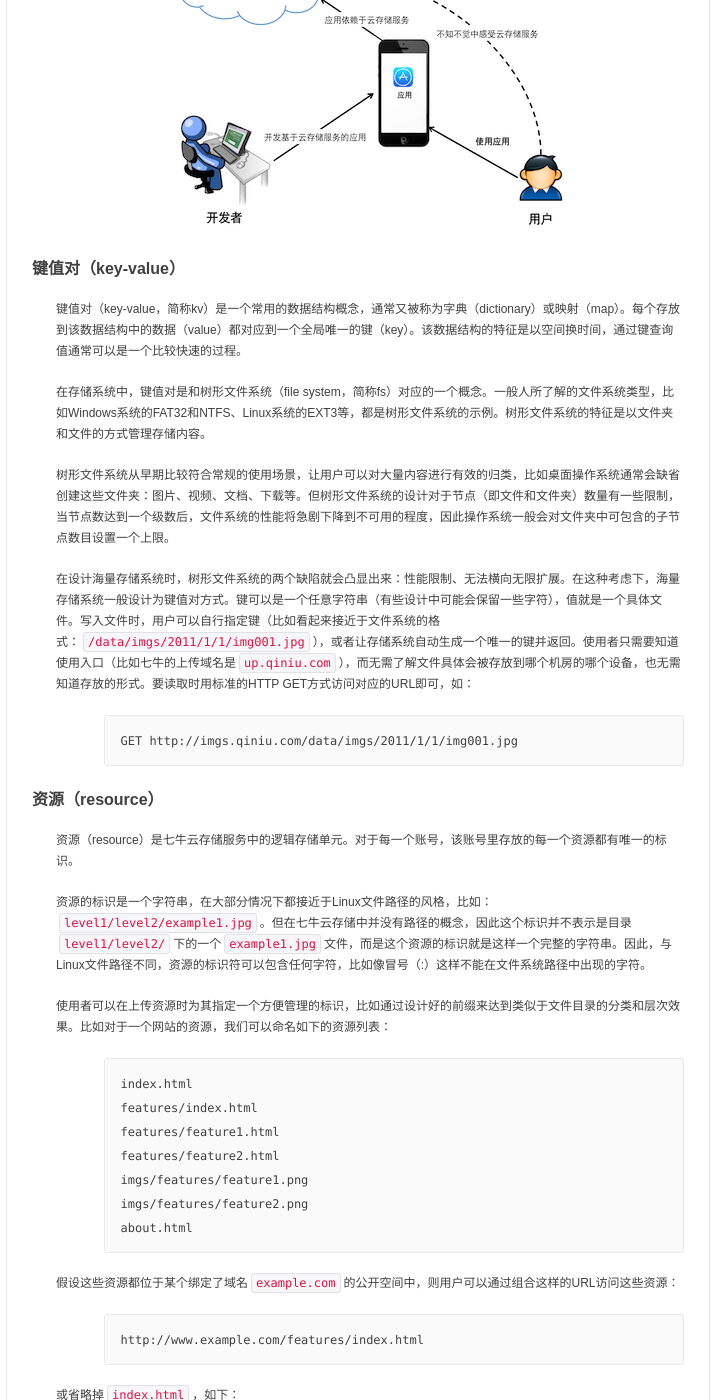
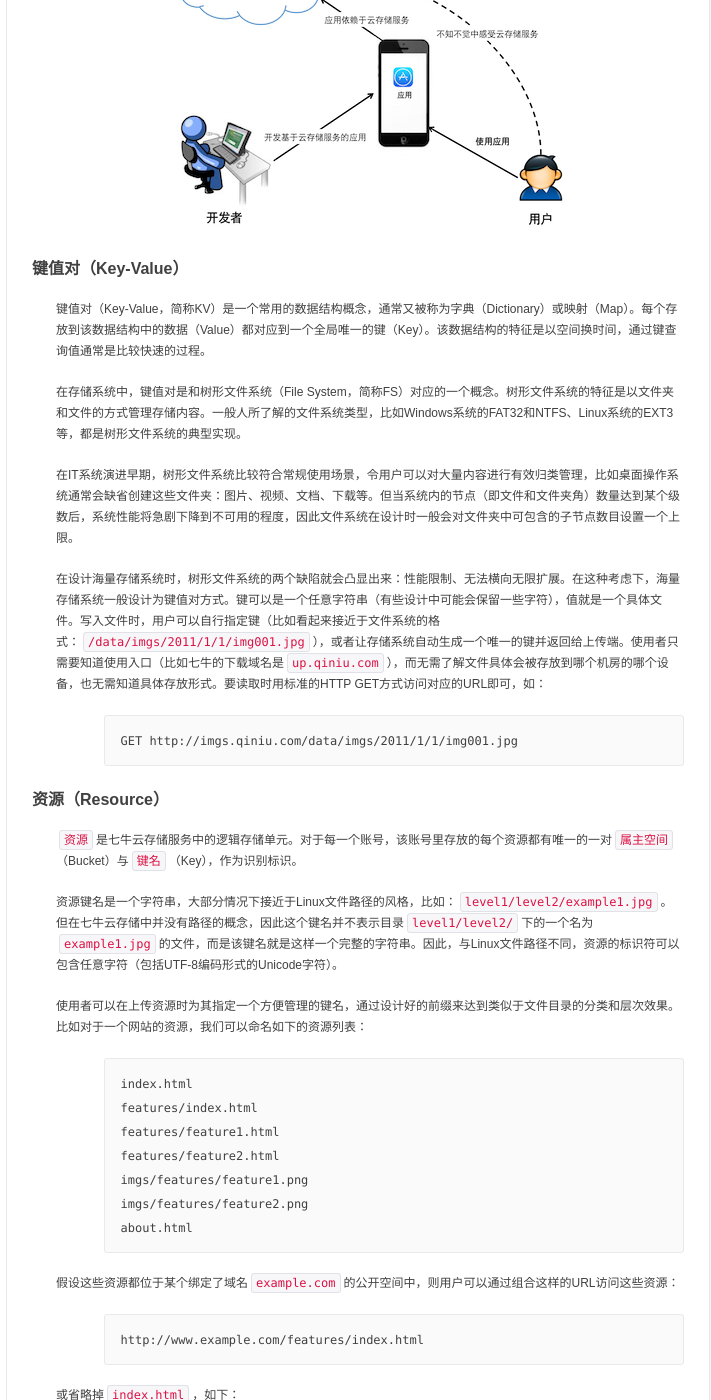
Before and after one commit to qiniu/developer.qiniu.com, a Jekyll site: the page built from docs/v6/api/overview/concepts.md, in a window 1280 px wide and 1400 px high, scrolled down 388 px. Shown: the whole window, without its empty margins (411-1122 px from the left). Built offline with Jekyll 4.4.1, drawn with Linux system fonts in a browser that asks for light colours; nearby versions of some CDN libraries; library files that are not in the unit come from our copies; some of the changed text lies outside the part shown.

Commit message:
内容修订。

````diff
--- a/docs/v6/api/overview/concepts.md
+++ b/docs/v6/api/overview/concepts.md
@@ -9,35 +9,36 @@
 <a id="user"></a>
 ## 开发者、客户、用户
 
-本文档中会经常性的提到几个角色。
+本文档中会经常提到如下几个角色。
 
-开发者是云存储服务的使用者，因此在文档中提到的客户等同于开发者。用户则是开发者所推出产品的直接使用者，也是云存储服务的间接使用者。
+开发者是云存储服务的使用者，因此在文档中提到的客户等同于开发者。
+用户则是开发者所推出产品的直接使用者，也是云存储服务的间接使用者。
 
 ![用户场景](img/usecase.png "用户场景")
 
 <a id="key-value"></a>
-## 键值对（key-value）
+## 键值对（Key-Value）
 
-键值对（key-value，简称kv）是一个常用的数据结构概念，通常又被称为字典（dictionary）或映射（map）。每个存放到该数据结构中的数据（value）都对应到一个全局唯一的键（key）。该数据结构的特征是以空间换时间，通过键查询值通常可以是一个比较快速的过程。
+键值对（Key-Value，简称KV）是一个常用的数据结构概念，通常又被称为字典（Dictionary）或映射（Map）。每个存放到该数据结构中的数据（Value）都对应到一个全局唯一的键（Key）。该数据结构的特征是以空间换时间，通过键查询值通常是比较快速的过程。
 
-在存储系统中，键值对是和树形文件系统（file system，简称fs）对应的一个概念。一般人所了解的文件系统类型，比如Windows系统的FAT32和NTFS、Linux系统的EXT3等，都是树形文件系统的示例。树形文件系统的特征是以文件夹和文件的方式管理存储内容。
+在存储系统中，键值对是和树形文件系统（File System，简称FS）对应的一个概念。树形文件系统的特征是以文件夹和文件的方式管理存储内容。一般人所了解的文件系统类型，比如Windows系统的FAT32和NTFS、Linux系统的EXT3等，都是树形文件系统的典型实现。
 
-树形文件系统从早期比较符合常规的使用场景，让用户可以对大量内容进行有效的归类，比如桌面操作系统通常会缺省创建这些文件夹：图片、视频、文档、下载等。但树形文件系统的设计对于节点（即文件和文件夹）数量有一些限制，当节点数达到一个级数后，文件系统的性能将急剧下降到不可用的程度，因此操作系统一般会对文件夹中可包含的子节点数目设置一个上限。
+在IT系统演进早期，树形文件系统比较符合常规使用场景，令用户可以对大量内容进行有效归类管理，比如桌面操作系统通常会缺省创建这些文件夹：图片、视频、文档、下载等。但当系统内的节点（即文件和文件夹角）数量达到某个级数后，系统性能将急剧下降到不可用的程度，因此文件系统在设计时一般会对文件夹中可包含的子节点数目设置一个上限。
 
-在设计海量存储系统时，树形文件系统的两个缺陷就会凸显出来：性能限制、无法横向无限扩展。在这种考虑下，海量存储系统一般设计为键值对方式。键可以是一个任意字符串（有些设计中可能会保留一些字符），值就是一个具体文件。写入文件时，用户可以自行指定键（比如看起来接近于文件系统的格式：`/data/imgs/2011/1/1/img001.jpg`），或者让存储系统自动生成一个唯一的键并返回。使用者只需要知道使用入口（比如七牛的上传域名是`up.qiniu.com`），而无需了解文件具体会被存放到哪个机房的哪个设备，也无需知道存放的形式。要读取时用标准的HTTP GET方式访问对应的URL即可，如：
+在设计海量存储系统时，树形文件系统的两个缺陷就会凸显出来：性能限制、无法横向无限扩展。在这种考虑下，海量存储系统一般设计为键值对方式。键可以是一个任意字符串（有些设计中可能会保留一些字符），值就是一个具体文件。写入文件时，用户可以自行指定键（比如看起来接近于文件系统的格式：`/data/imgs/2011/1/1/img001.jpg`），或者让存储系统自动生成一个唯一的键并返回给上传端。使用者只需要知道使用入口（比如七牛的下载域名是`up.qiniu.com`），而无需了解文件具体会被存放到哪个机房的哪个设备，也无需知道具体存放形式。要读取时用标准的HTTP GET方式访问对应的URL即可，如：
 
 ```
 GET http://imgs.qiniu.com/data/imgs/2011/1/1/img001.jpg
 ```
 
 <a id="resource"></a>
-## 资源（resource）
+## 资源（Resource）
 
-资源（resource）是七牛云存储服务中的逻辑存储单元。对于每一个账号，该账号里存放的每一个资源都有唯一的标识。
+`资源`是七牛云存储服务中的逻辑存储单元。对于每一个账号，该账号里存放的每个资源都有唯一的一对`属主空间`（Bucket）与`键名`（Key），作为识别标识。
 
-资源的标识是一个字符串，在大部分情况下都接近于Linux文件路径的风格，比如：`level1/level2/example1.jpg`。但在七牛云存储中并没有路径的概念，因此这个标识并不表示是目录`level1/level2/`下的一个`example1.jpg`文件，而是这个资源的标识就是这样一个完整的字符串。因此，与Linux文件路径不同，资源的标识符可以包含任何字符，比如像冒号（:）这样不能在文件系统路径中出现的字符。
+资源键名是一个字符串，大部分情况下接近于Linux文件路径的风格，比如：`level1/level2/example1.jpg`。但在七牛云存储中并没有路径的概念，因此这个键名并不表示目录`level1/level2/`下的一个名为`example1.jpg`的文件，而是该键名就是这样一个完整的字符串。因此，与Linux文件路径不同，资源的标识符可以包含任意字符（包括UTF-8编码形式的Unicode字符）。
 
-使用者可以在上传资源时为其指定一个方便管理的标识，比如通过设计好的前缀来达到类似于文件目录的分类和层次效果。比如对于一个网站的资源，我们可以命名如下的资源列表：
+使用者可以在上传资源时为其指定一个方便管理的键名，通过设计好的前缀来达到类似于文件目录的分类和层次效果。比如对于一个网站的资源，我们可以命名如下的资源列表：
 
 ```
 index.html
@@ -62,19 +63,19 @@
 ```
 
 <a id="bucket"></a>
-## 空间（bucket）
+## 空间（Bucket）
 
-空间是资源的管理单位。资源必然位于某一个空间中。每个空间可以对应一系列的设置，以对资源提供合理的管理动作。
+`空间`是资源的组织管理单位，一个资源必然位于某个空间中。可以为每个空间设置一系列的属性，以对资源提供合理的管理动作。
 
-常见的设置有如下：
+常见的属性有如下：
 
-* 将空间设置为公开或私有，以控制空间内资源的访问权限；
-* 设置资源的数据处理样式（style），以便于用简短的方式对资源进行处理；
+* 将空间设置为`公开`或`私有`，以控制空间内资源的访问权限；
+* 设置资源的数据处理样式（Style），以便于用简短方式对资源进行处理。
 
 <a id="fop"></a>
-## 数据处理（fop）
+## 数据处理（Fop）
 
-数据处理（fop）是七牛云存储提供的一种强大的数据处理机制。开发者可以在上传或访问资源时触发数据处理流程，从而得到资源进行按需变换后的结果。
+`数据处理`是七牛云存储提供的一种强大的数据处理机制。开发者可以在上传或访问资源时触发数据处理流程，从而得到资源进行按需变换后的结果。
 
 数据处理的执行非常简单，就是在资源请求中加上数据处理动作和参数，比如以下的URL对图片进行缩放，就是调用了一个名为`imageView`的数据处理操作：
 
@@ -82,12 +83,17 @@
 http://qiniuphotos.qiniudn.com/gogopher.jpg?imageView/2/w/200/h/200
 ```
 
-多个数据处理操作可以通过管道（pipe）进行连接，比如我们可以在一次请求中完成先对图片进行缩放，然后再在图片右下角添加一个透明图片水印。缩放和添加水印分别是一个数据处理操作。
+多个数据处理操作可以通过管道（Pipe）进行连接，实现串行化操作，每一级的输出作为下一级的输入。比如我们可以在一次请求中完成先对图片进行缩放，然后再在图片右下角添加一个透明图片水印，其中缩放和添加水印分别是一个数据处理操作。
+
+```
+http://qiniuphotos.qiniudn.com/gogopher.jpg?imageView/2/w/200/h/200
+|watermark/1/image/aHR0cDovL3d3dy5iMS5xaW5pdWRuLmNvbS9pbWFnZXMvbG9nby0yLnBuZw==
+```
 
 <a id="style"></a>
-## 数据处理样式（style）
+## 数据处理样式（Style）
 
-如果觉得`url?<fop1>|<fop2>|<fop3>|<fopN>`这样的形式够冗长，还可以为这些串行的`<fop>`集合定义一个友好别名，之后可以用这个友好的别名来取代冗长的指令和参数。我们称这个别名为样式（style）。样式是对一个或一组数据处理操作的命名。
+如果觉得`url?<fop1>|<fop2>|<fop3>|<fopN>`这种形式过于冗长，还可以为这些串行的`<fop>`集合定义一个友好别名，之后可以用这个友好的别名来取代冗长的指令和参数。我们称这个别名为`样式`。样式是对一个或一组数据处理操作的命名。
 
 假如我们需要从目标视频中截取指定的一帧图片，并对该图片打上一个水印后最为该视频的封面图片，该数据处理的示例URL如下所示：
 
@@ -96,10 +102,10 @@
 |watermark/1/image/aHR0cDovL3d3dy5iMS5xaW5pdWRuLmNvbS9pbWFnZXMvbG9nby0yLnBuZw==
 ```
 
-这个URL看起来非常长且难以理解目的。我们可以定义一个名为`coverpic`的样式，对应到相应的数据处理内容，则之后我们可以用如下使用方式：
+这个URL看起来非常长且难以理解目的。我们可以定义一个名为`coverpic`的样式，对应到相应的数据处理规格，则之后我们可以用如下使用方式：
 
 ```
 http://open.qiniu.com/thinkingingo.mp4-coverpic
 ```
 
-显然相比清晰很多也方便很多。
+显然简洁很多也方便很多。
````
